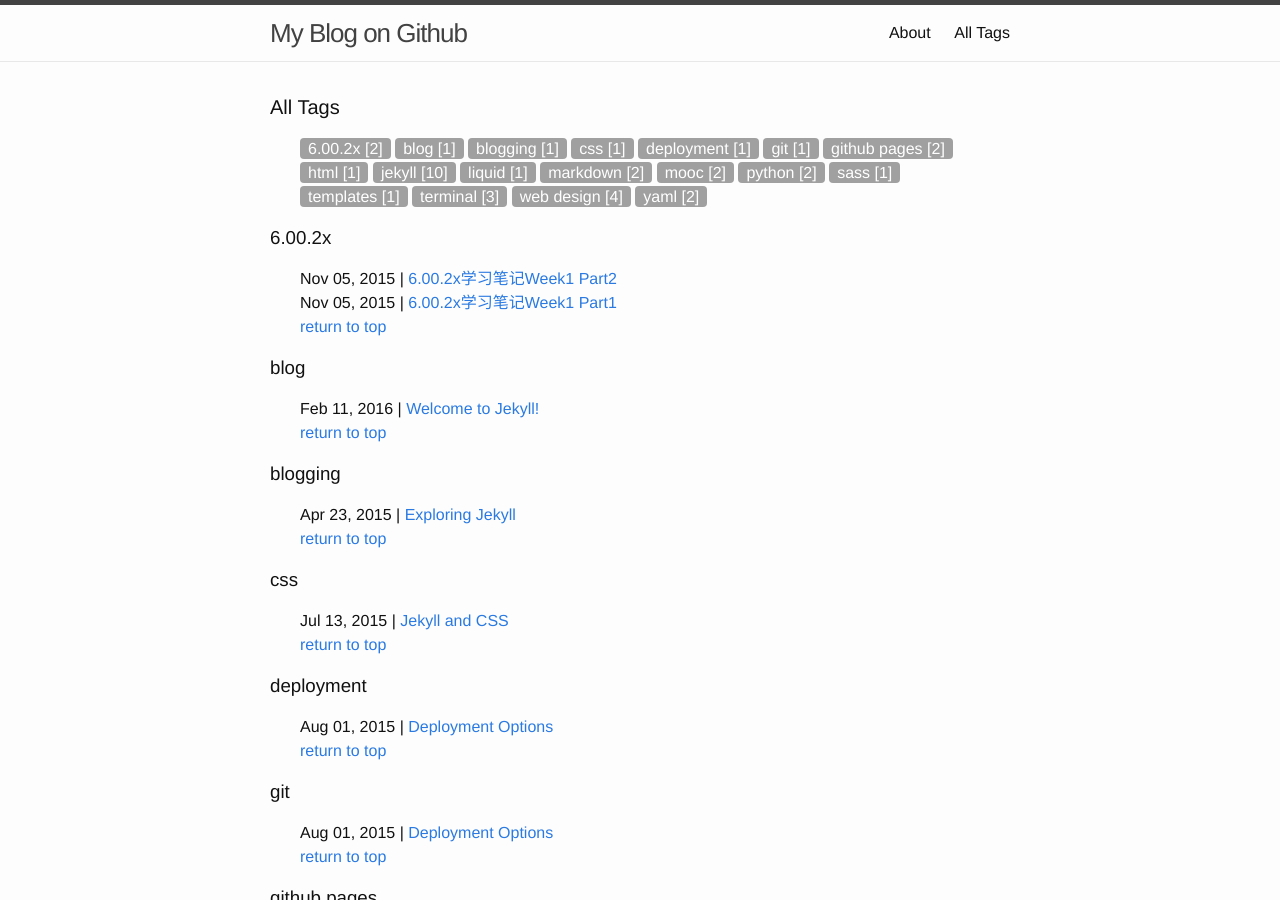
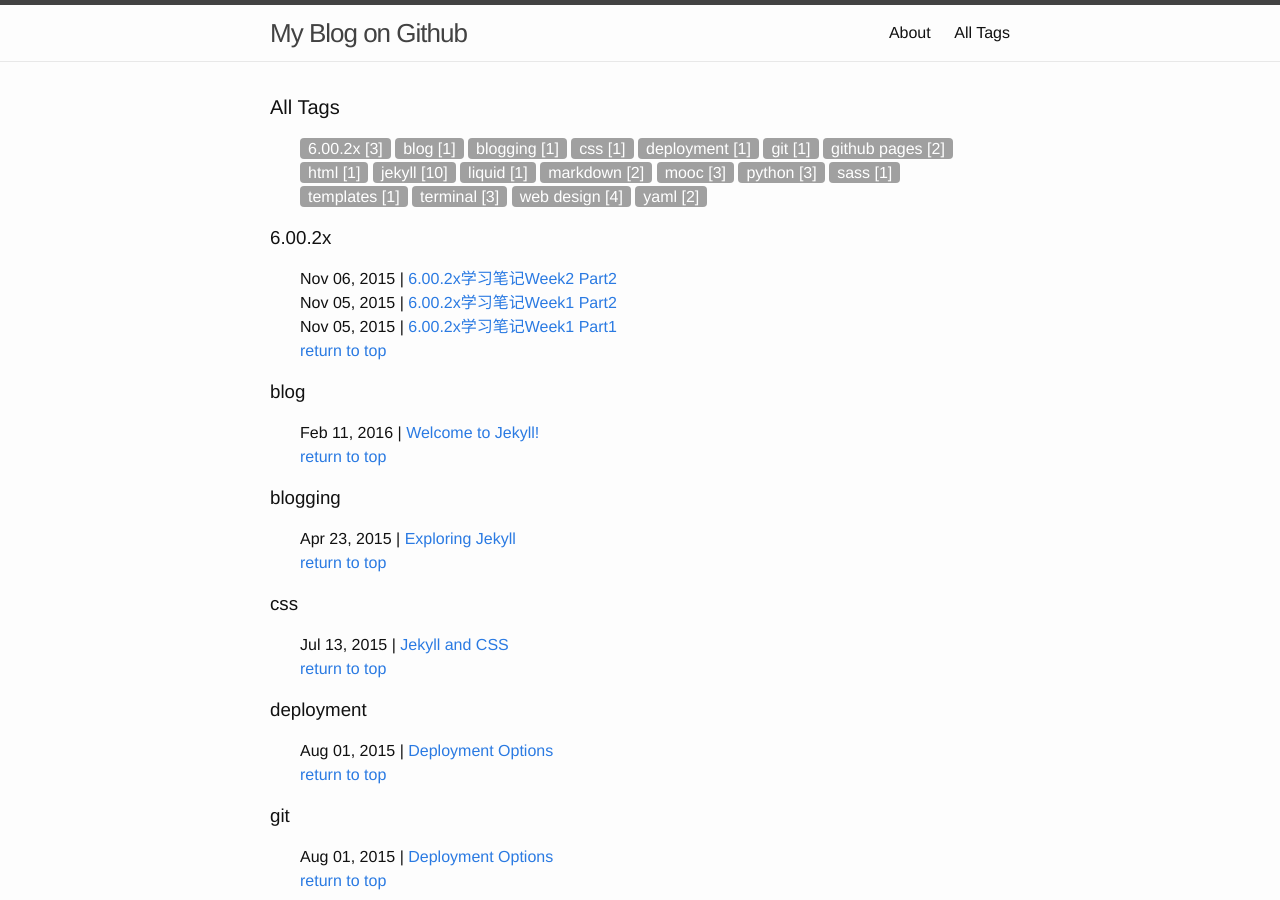
Before and after one commit to nickyfoto/Blog, a Jekyll site: the page built from tags/index.html, in a window 1280 px wide and 900 px high. Built offline with Jekyll 4.4.1, drawn with Linux system fonts in a browser that asks for light colours; some of the changed text lies outside the part shown.

Commit message:
fronter added to post

```diff
--- a/_posts/2015-11-06-6-00-2x-notes-week2-part1.md
+++ b/_posts/2015-11-06-6-00-2x-notes-week2-part1.md
@@ -1,3 +1,11 @@
+---
+layout: post
+title:  "6.00.2x学习笔记Week2 Part2"
+date:   2015-11-06
+author: "Huang Qiang"
+tags: [python, mooc, 6.00.2x]
+---
+
 # Probability
 
 🎲揉5次，不出现一个1的可能性是：(5/6)<sup>5</sup>
```
